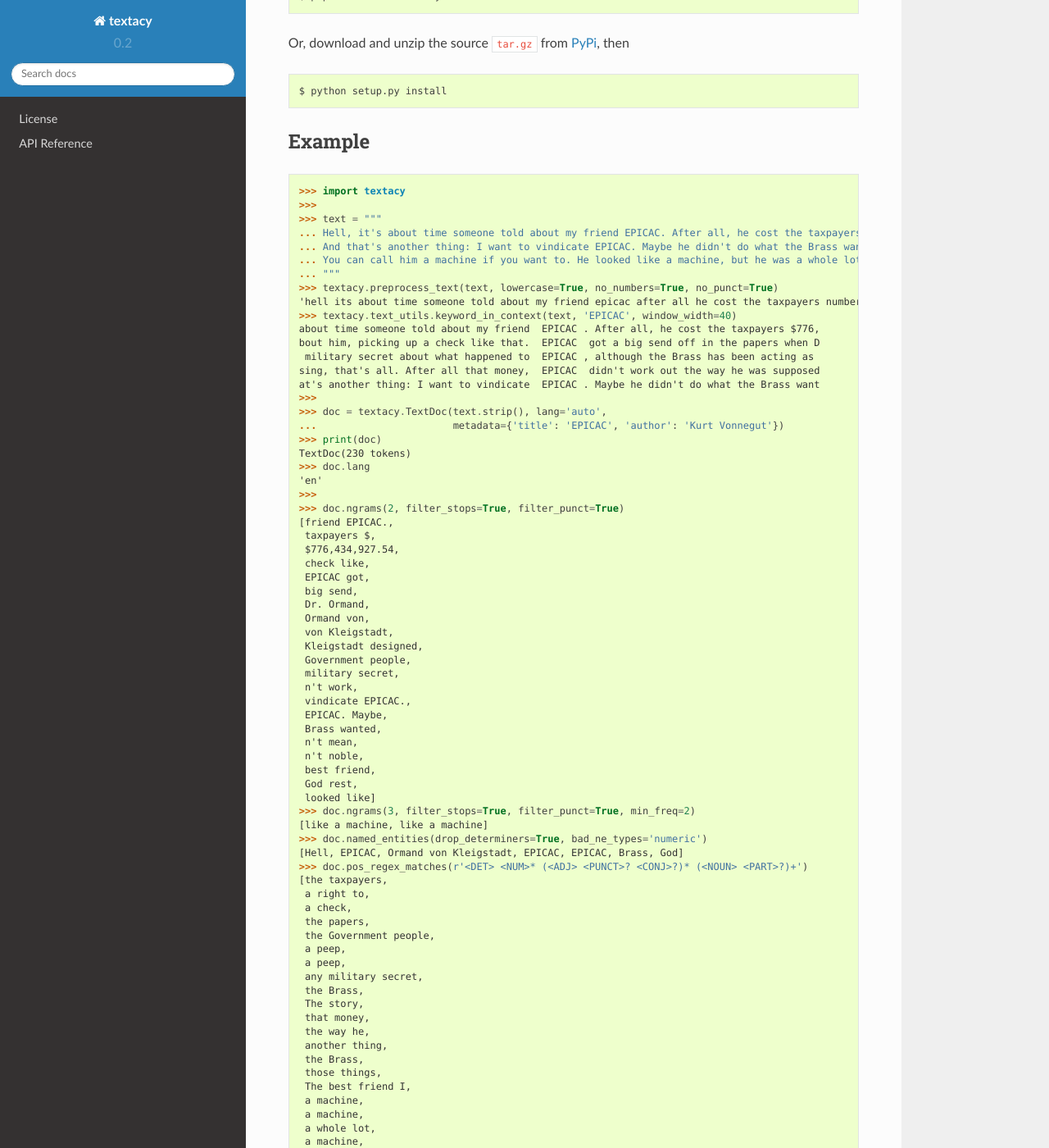
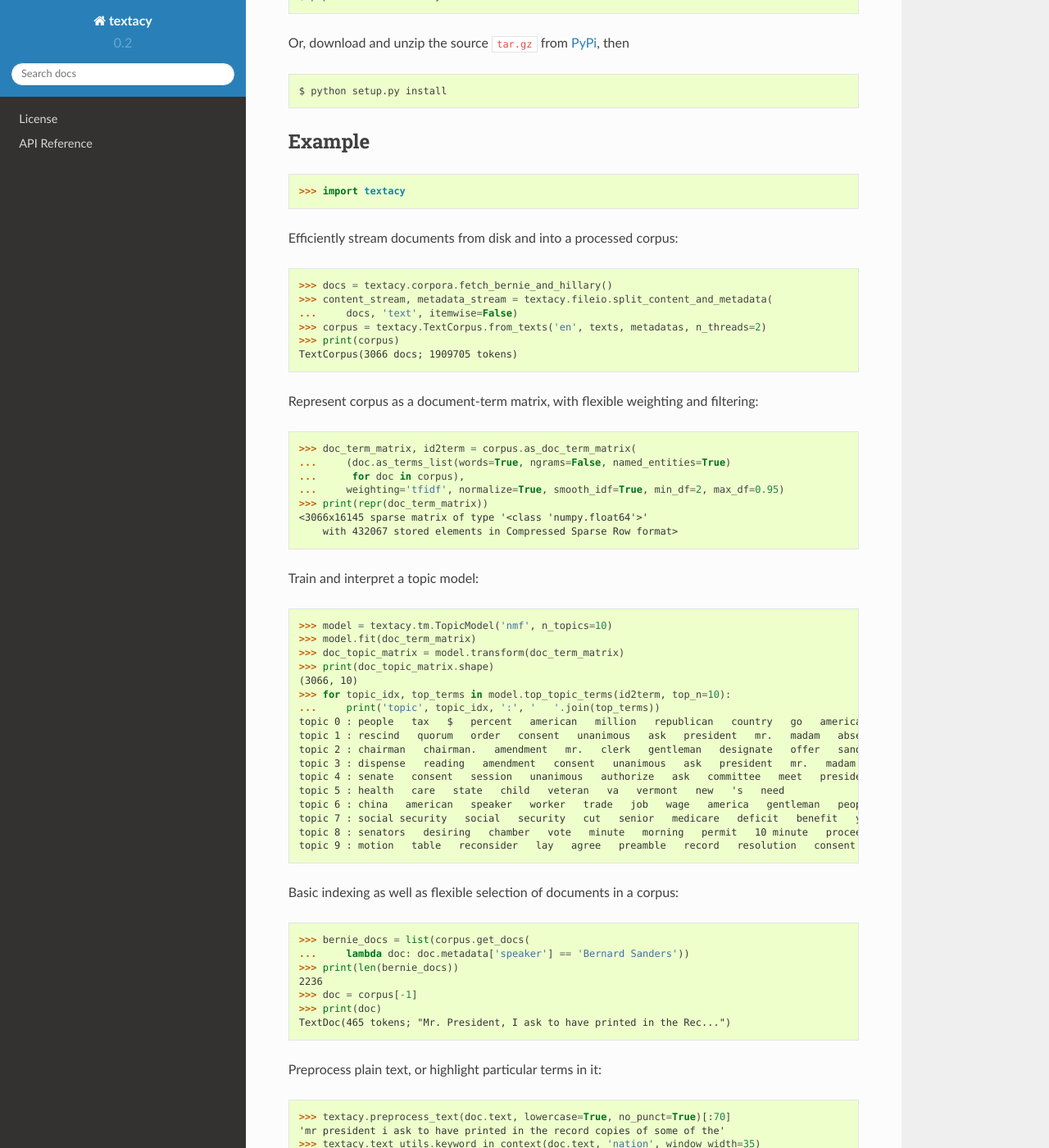
Before and after one commit to chartbeat-labs/textacy, a Sphinx documentation site: the page built from docs/source/index.rst, in a window 1280 px wide and 1400 px high, scrolled down 925 px. Shown: the whole window at 82% size. Built offline with Sphinx 7.4.7 and the Read the Docs theme 2.0.0, drawn with Linux system fonts in a browser that asks for light colours; some of the changed text lies outside the part shown.

Commit message:
updated readme example usage
- added preprocess_text back to top-level import
- updated requirements
- added viz subpackage to documentation

```diff
--- a/docs/source/index.rst
+++ b/docs/source/index.rst
@@ -41,115 +41,177 @@ Example
 .. code-block:: pycon
 
     >>> import textacy
-    >>>
-    >>> text = """
-    ... Hell, it's about time someone told about my friend EPICAC. After all, he cost the taxpayers $776,434,927.54. They have a right to know about him, picking up a check like that. EPICAC got a big send off in the papers when Dr. Ormand von Kleigstadt designed him for the Government people. Since then, there hasn't been a peep about him -- not a peep. It isn't any military secret about what happened to EPICAC, although the Brass has been acting as though it were. The story is embarrassing, that's all. After all that money, EPICAC didn't work out the way he was supposed to.
-    ... And that's another thing: I want to vindicate EPICAC. Maybe he didn't do what the Brass wanted him to, but that doesn't mean he wasn't noble and great and brilliant. He was all of those things. The best friend I ever had, God rest his soul.
-    ... You can call him a machine if you want to. He looked like a machine, but he was a whole lot less like a machine than plenty of people I could name. That's why he fizzled as far as the Brass was concerned.
-    ... """
-    >>> textacy.preprocess_text(text, lowercase=True, no_numbers=True, no_punct=True)
-    'hell its about time someone told about my friend epicac after all he cost the taxpayers number they have a right to know about him picking up a check like that epicac got a big send off in the papers when dr ormand von kleigstadt designed him for the government people since then there hasnt been a peep about him not a peep it isnt any military secret about what happened to epicac although the brass has been acting as though it were the story is embarrassing thats all after all that money epicac didnt work out the way he was supposed to\nand thats another thing i want to vindicate epicac maybe he didnt do what the brass wanted him to but that doesnt mean he wasnt noble and great and brilliant he was all of those things the best friend i ever had god rest his soul\nyou can call him a machine if you want to he looked like a machine but he was a whole lot less like a machine than plenty of people i could name thats why he fizzled as far as the brass was concerned'
-    >>> textacy.text_utils.keyword_in_context(text, 'EPICAC', window_width=40)
-    about time someone told about my friend  EPICAC . After all, he cost the taxpayers $776,
-    bout him, picking up a check like that.  EPICAC  got a big send off in the papers when D
-     military secret about what happened to  EPICAC , although the Brass has been acting as
-    sing, that's all. After all that money,  EPICAC  didn't work out the way he was supposed
-    at's another thing: I want to vindicate  EPICAC . Maybe he didn't do what the Brass want
-    >>>
-    >>> doc = textacy.TextDoc(text.strip(), lang='auto',
-    ...                       metadata={'title': 'EPICAC', 'author': 'Kurt Vonnegut'})
+
+Efficiently stream documents from disk and into a processed corpus:
+
+.. code-block:: pycon
+
+    >>> docs = textacy.corpora.fetch_bernie_and_hillary()
+    >>> content_stream, metadata_stream = textacy.fileio.split_content_and_metadata(
+    ...     docs, 'text', itemwise=False)
+    >>> corpus = textacy.TextCorpus.from_texts('en', texts, metadatas, n_threads=2)
+    >>> print(corpus)
+    TextCorpus(3066 docs; 1909705 tokens)
+
+Represent corpus as a document-term matrix, with flexible weighting and filtering:
+
+.. code-block:: pycon
+
+    >>> doc_term_matrix, id2term = corpus.as_doc_term_matrix(
+    ...     (doc.as_terms_list(words=True, ngrams=False, named_entities=True)
+    ...      for doc in corpus),
+    ...     weighting='tfidf', normalize=True, smooth_idf=True, min_df=2, max_df=0.95)
+    >>> print(repr(doc_term_matrix))
+    <3066x16145 sparse matrix of type '<class 'numpy.float64'>'
+    	with 432067 stored elements in Compressed Sparse Row format>
+
+Train and interpret a topic model:
+
+.. code-block:: pycon
+
+    >>> model = textacy.tm.TopicModel('nmf', n_topics=10)
+    >>> model.fit(doc_term_matrix)
+    >>> doc_topic_matrix = model.transform(doc_term_matrix)
+    >>> print(doc_topic_matrix.shape)
+    (3066, 10)
+    >>> for topic_idx, top_terms in model.top_topic_terms(id2term, top_n=10):
+    ...     print('topic', topic_idx, ':', '   '.join(top_terms))
+    topic 0 : people   tax   $   percent   american   million   republican   country   go   americans
+    topic 1 : rescind   quorum   order   consent   unanimous   ask   president   mr.   madam   absence
+    topic 2 : chairman   chairman.   amendment   mr.   clerk   gentleman   designate   offer   sanders   vermont
+    topic 3 : dispense   reading   amendment   consent   unanimous   ask   president   mr.   madam   pending
+    topic 4 : senate   consent   session   unanimous   authorize   ask   committee   meet   president   a.m.
+    topic 5 : health   care   state   child   veteran   va   vermont   new   's   need
+    topic 6 : china   american   speaker   worker   trade   job   wage   america   gentleman   people
+    topic 7 : social security   social   security   cut   senior   medicare   deficit   benefit   year   cola
+    topic 8 : senators   desiring   chamber   vote   minute   morning   permit   10 minute   proceed   speak
+    topic 9 : motion   table   reconsider   lay   agree   preamble   record   resolution   consent   print
+
+Basic indexing as well as flexible selection of documents in a corpus:
+
+.. code-block:: pycon
+
+    >>> bernie_docs = list(corpus.get_docs(
+    ...     lambda doc: doc.metadata['speaker'] == 'Bernard Sanders'))
+    >>> print(len(bernie_docs))
+    2236
+    >>> doc = corpus[-1]
     >>> print(doc)
-    TextDoc(230 tokens)
-    >>> doc.lang
-    'en'
-    >>>
-    >>> doc.ngrams(2, filter_stops=True, filter_punct=True)
-    [friend EPICAC.,
-     taxpayers $,
-     $776,434,927.54,
-     check like,
-     EPICAC got,
-     big send,
-     Dr. Ormand,
-     Ormand von,
-     von Kleigstadt,
-     Kleigstadt designed,
-     Government people,
-     military secret,
-     n't work,
-     vindicate EPICAC.,
-     EPICAC. Maybe,
-     Brass wanted,
-     n't mean,
-     n't noble,
-     best friend,
-     God rest,
-     looked like]
-    >>> doc.ngrams(3, filter_stops=True, filter_punct=True, min_freq=2)
-    [like a machine, like a machine]
-    >>> doc.named_entities(drop_determiners=True, bad_ne_types='numeric')
-    [Hell, EPICAC, Ormand von Kleigstadt, EPICAC, EPICAC, Brass, God]
-    >>> doc.pos_regex_matches(r'<DET> <NUM>* (<ADJ> <PUNCT>? <CONJ>?)* (<NOUN> <PART>?)+')
-    [the taxpayers,
-     a right to,
-     a check,
-     the papers,
-     the Government people,
-     a peep,
-     a peep,
-     any military secret,
-     the Brass,
-     The story,
-     that money,
-     the way he,
-     another thing,
-     the Brass,
-     those things,
-     The best friend I,
-     a machine,
-     a machine,
-     a whole lot,
-     a machine,
-     the Brass]
-    >>> doc.semistructured_statements('he', cue='be')
-    [(he, was, n't noble and great and brilliant),
-     (He, was, all of those things),
-     (he, was, a whole lot less like a machine than plenty of people I could name)]
+    TextDoc(465 tokens; "Mr. President, I ask to have printed in the Rec...")
+
+Preprocess plain text, or highlight particular terms in it:
+
+.. code-block:: pycon
+
+    >>> textacy.preprocess_text(doc.text, lowercase=True, no_punct=True)[:70]
+    'mr president i ask to have printed in the record copies of some of the'
+    >>> textacy.text_utils.keyword_in_context(doc.text, 'nation', window_width=35)
+    ed States of America is an amazing  nation  that continues to lead the world t
+    come the role model for developing  nation s attempting to give their people t
+    ve before to better ourselves as a  nation , because what we change will set a
+    nd education. Fortunately, we as a  nation  have the opportunity to fix the in
+     sentences. Judges from across the  nation  have said for decades that they do
+    reopened many racial wounds in our  nation . The war on drugs also put addicts
+
+Extract various elements of interest from parsed documents:
+
+.. code-block:: pycon
+
+    >>> list(doc.ngrams(2, filter_stops=True, filter_punct=True, filter_nums=False))[:15]
+    [Mr. President,
+     Record copies,
+     finalist essays,
+     essays written,
+     Vermont High,
+     High School,
+     School students,
+     sixth annual,
+     annual ``,
+     essay contest,
+     contest conducted,
+     nearly 800,
+     800 entries,
+     material follows,
+     United States]
+    >>> list(doc.ngrams(3, filter_stops=True, filter_punct=True, min_freq=2))
+    [lead the world,
+     leading the world,
+     2.2 million people,
+     2.2 million people,
+     mandatory minimum sentences,
+     Mandatory minimum sentences,
+     war on drugs,
+     war on drugs]
+    >>> list(doc.named_entities(drop_determiners=True, bad_ne_types='numeric'))
+    [Record,
+     Vermont High School,
+     United States of America,
+     Americans,
+     U.S.,
+     U.S.,
+     African American]
+    >>> pattern = textacy.regexes_etc.POS_REGEX_PATTERNS['en']['NP']
+    >>> print(pattern)
+    <DET>? <NUM>* (<ADJ> <PUNCT>? <CONJ>?)* (<NOUN>|<PROPN> <PART>?)+
+    >>> list(doc.pos_regex_matches(pattern))[-10:]
+    [experiment,
+     many racial wounds,
+     our nation,
+     The war,
+     drugs,
+     addicts,
+     bars,
+     addiction,
+     the problem,
+     a mental health issue]
+    >>> list(doc.semistructured_statements('it', cue='be'))
+    [(it, is, important to humanize these statistics),
+     (It, is, the third highest state expenditure, behind health care and education),
+     (it, is, ; a mental health issue)]
     >>> doc.key_terms(algorithm='textrank', n=5)
-    [('EPICAC', 0.06369346448602185),
-     ('Brass', 0.051763452142722675),
-     ('machine', 0.04761999319651037),
-     ('friend', 0.045713561400759786),
-     ('people', 0.043303827328545416)]
-    >>> doc.readability_stats()
-    {'automated_readability_index': 5.848928571428573,
-     'coleman_liau_index': 9.577214607142864,
-     'flesch_kincaid_grade_level': 3.7476190476190503,
-     'flesch_readability_ease': 78.8807142857143,
-     'gunning_fog_index': 4.780952380952381,
-     'n_chars': 433,
-     'n_polysyllable_words': 5,
-     'n_sents': 14,
-     'n_syllables': 121,
-     'n_unique_words': 62,
-     'n_words': 84,
-     'smog_index': 6.5431188927421005}
-    >>> doc.term_count('EPICAC')
-    3
-    >>> bot = doc.as_bag_of_terms(weighting='tf', normalized=False,
-    ...                           lemmatize='auto', ngram_range=(1, 2))
+    [('nation', 0.04315758994993049),
+     ('world', 0.030590559641614556),
+     ('incarceration', 0.029577233127175532),
+     ('problem', 0.02411902162606202),
+     ('people', 0.022631145896105508)]
+
+Compute common statistical attributes of a text:
+
+.. code-block:: pycon
+
+    >>> doc.readability_stats
+    {'automated_readability_index': 11.67580188679245,
+     'coleman_liau_index': 10.89927271226415,
+     'flesch_kincaid_grade_level': 10.711962264150948,
+     'flesch_readability_ease': 56.022660377358505,
+     'gunning_fog_index': 13.857358490566037,
+     'n_chars': 2026,
+     'n_polysyllable_words': 57,
+     'n_sents': 20,
+     'n_syllables': 648,
+     'n_unique_words': 228,
+     'n_words': 424,
+     'smog_index': 12.773325707644965}
+
+Count terms individually, and represent documents as a bag of terms with flexible weighting and inclusion criteria:
+
+.. code-block:: pycon
+
+    >>> doc.term_count('nation')
+    6
+    >>> bot = doc.as_bag_of_terms(weighting='tf', normalized=False, lemmatize='auto', ngram_range=(1, 1))
     >>> [(doc.spacy_stringstore[term_id], count)
     ...  for term_id, count in bot.most_common(n=10)]
-    [('not', 6),
-     ("'", 4),
-     ('EPICAC', 3),
-     ('want', 3),
-     ('Brass', 3),
-     ('like', 3),
-     ('machine', 3),
-     ('\n', 2),
-     ('people', 2),
-     ('friend', 2)]
+    [('nation', 6),
+     ('world', 4),
+     ('incarceration', 4),
+     ('people', 3),
+     ('mandatory minimum', 3),
+     ('lead', 3),
+     ('minimum', 3),
+     ('problem', 3),
+     ('mandatory', 3),
+     ('drug', 3)]
 
 
 Project Links
--- a/requirements.txt
+++ b/requirements.txt
@@ -5,10 +5,11 @@ ftfy
 fuzzywuzzy
 gensim
 ijson
+matplotlib
 networkx
 numpy>=1.8.0
 pyphen
 scipy
 scikit-learn>=0.17.0
-spacy>=0.100.7
+spacy>=0.101.0
 unidecode
--- a/setup.py
+++ b/setup.py
@@ -47,7 +47,7 @@ setup(
         'pyphen',
         'scipy',
         'scikit-learn',
-        'spacy>=0.100.7',
+        'spacy>=0.101.0',
         'unidecode',
         ],
 )
--- a/textacy/__init__.py
+++ b/textacy/__init__.py
@@ -21,6 +21,7 @@ from textacy import export, keyterms
 from textacy import texts
 
 from textacy.data import load_spacy
+from textacy.preprocess import preprocess_text
 from textacy.texts import TextDoc, TextCorpus
 
 logger = logging.getLogger('textacy')
```
Also changed, not shown: README.rst (+167 -105 lines), docs/source/api_reference.rst (+9 -0 lines).
